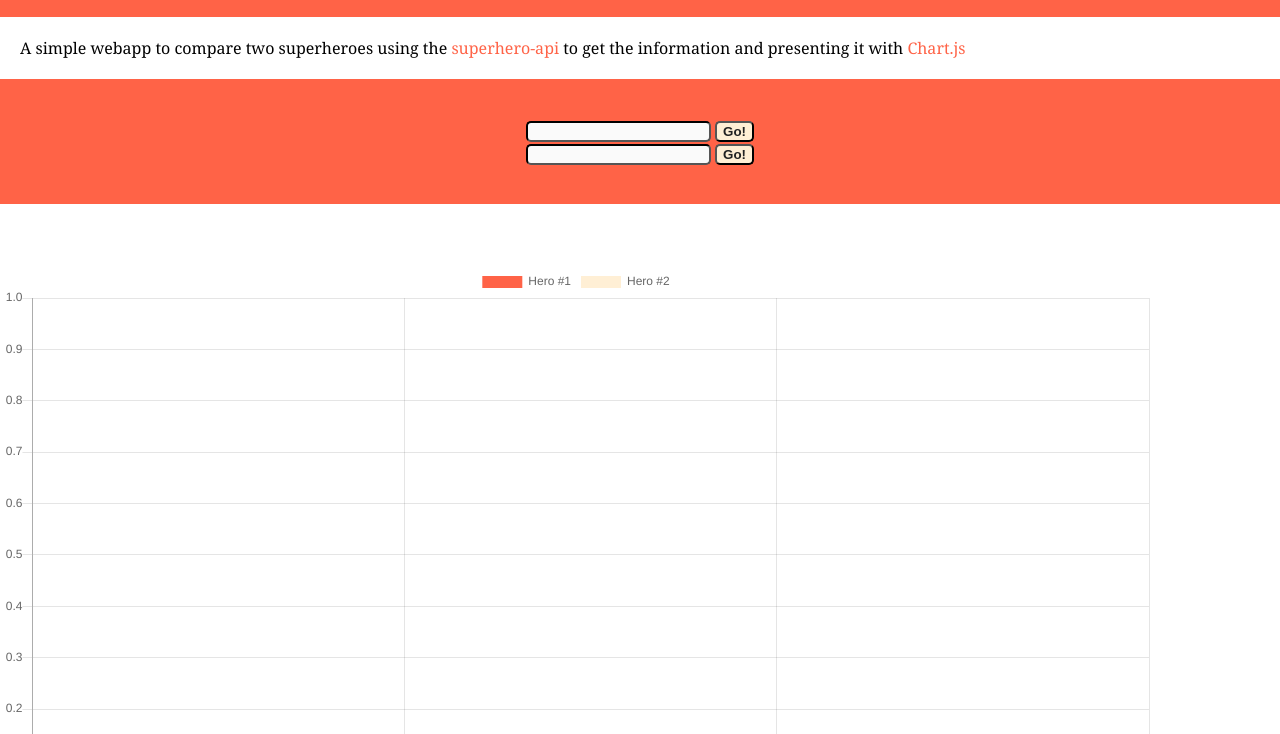
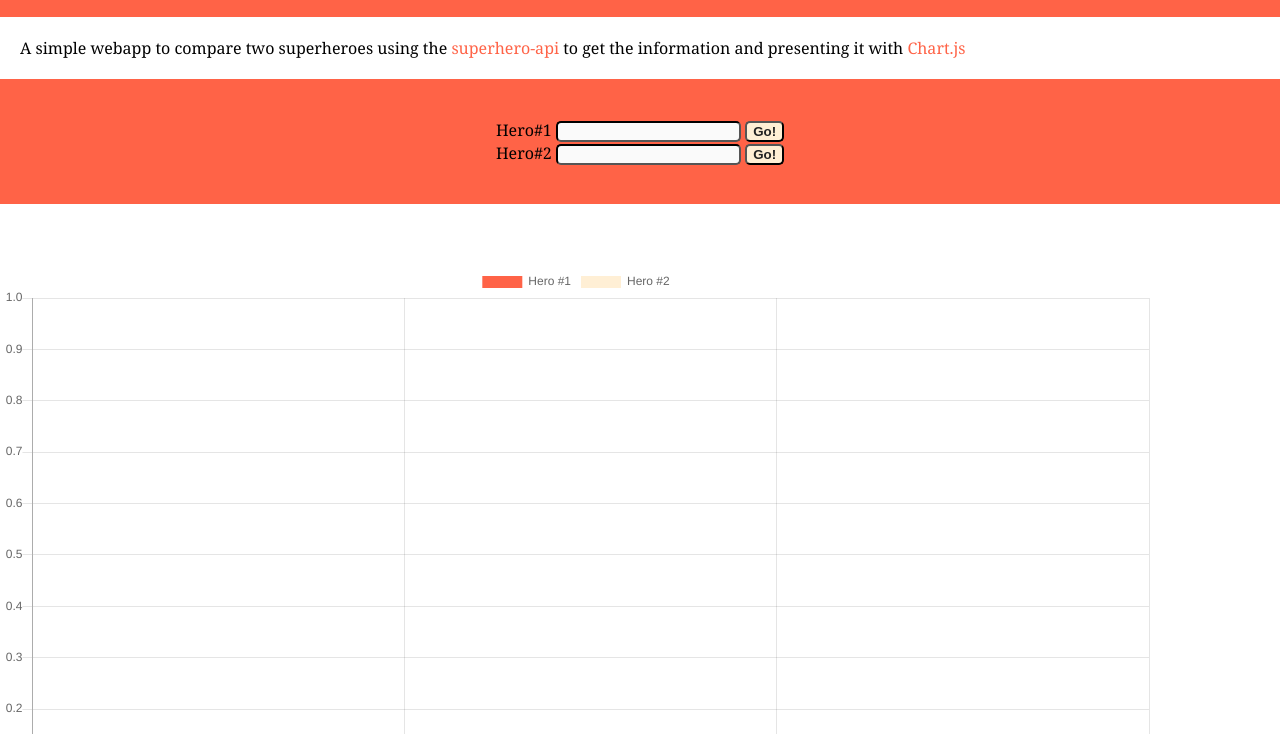
Before and after one commit to oscaraskfelt/inl3, a website built with webpack: page dist/html/index.html in a window 1280 px wide. Shown: the part 66-800 px from the top of the page. Built offline with nearby package versions, Linux system fonts and the light colour scheme; some packages are replaced by stand-ins of ours; no server answers.

Commit message:
added label for heroes

```diff
--- a/dist/html/index.html
+++ b/dist/html/index.html
@@ -19,7 +19,10 @@
             <section id="forms">
                 <div>
                     <form id="form1">
-                        <input type="text" class="nameInput">
+                        <label for="nameInput1">
+                            Hero#1
+                        </label>
+                        <input type="text" id="nameInput1" class="nameInput">
                         <input type="submit" value="Go!">
                     </form>
                     <span id="status1"></span>
@@ -27,7 +30,10 @@
                 </div>
                 <div>
                     <form id="form2">
-                        <input type="text" class="nameInput">
+                        <label for="nameInput2">
+                            Hero#2
+                        </label>
+                        <input type="text" id="nameInput2" class="nameInput">
                         <input type="submit" value="Go!">
                     </form>
                     <span id="status2"></span>
```
